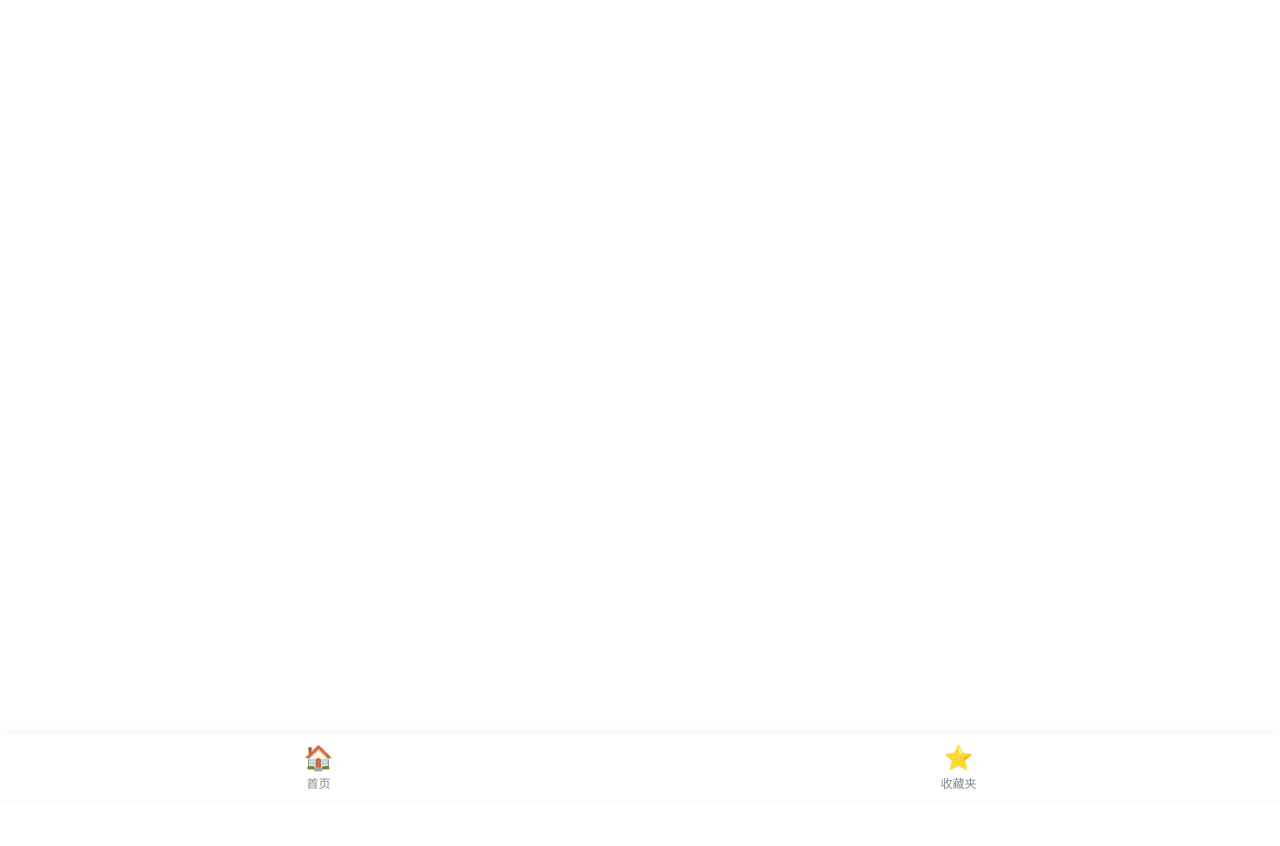
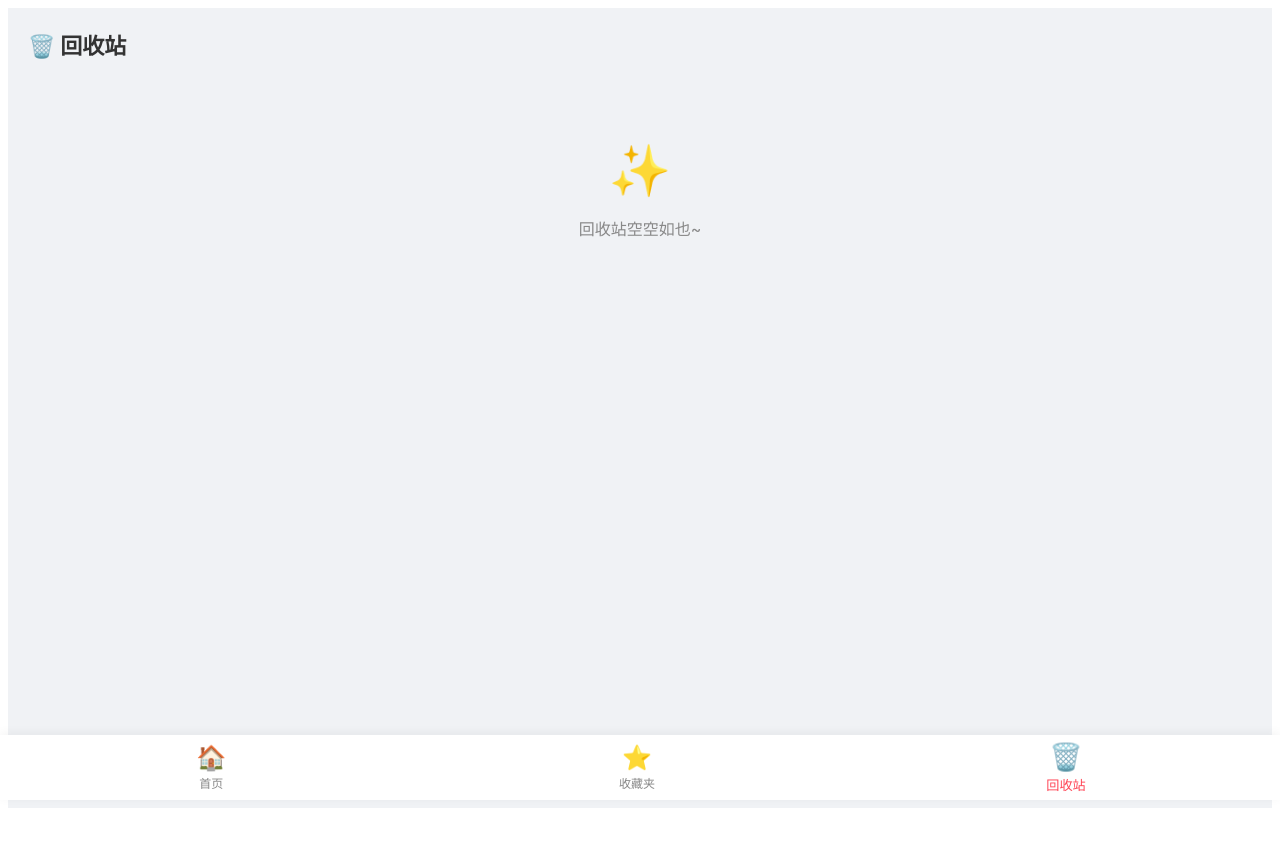
Before and after one commit to StephenMa13/meme-dict, a Vue app: page /trash in a window 1280 px wide. Before the commit this address had no page. Shown: the top 846 px of the page. Before the commit the page ends 800 px from the top, so only its background shows below. Built offline with nearby package versions, Linux system fonts and the light colour scheme.

Commit message:
恢复不感兴趣的梗

```diff
--- a/src/App.vue
+++ b/src/App.vue
@@ -11,6 +11,10 @@
     <router-link to="/favorites" class="nav-item">
       <span class="icon">⭐</span>
       <span class="text">收藏夹</span>
+    </router-link>
+    <router-link to="/trash" class="nav-item">
+      <span class="icon">🗑️</span>
+      <span class="text">回收站</span>
     </router-link>
   </nav>
 </template>
--- /dev/null
+++ b/src/pages/Trash.vue
@@ -0,0 +1,88 @@
+<script setup>
+import { computed } from 'vue'
+import { useRouter } from 'vue-router'
+import { getMemes } from '../db.js' // 引入本地数据
+import { notInterestedIds, removeNotInterested } from '../store.js' // 引入黑名单和恢复方法
+
+const router = useRouter()
+const allMemes = getMemes()
+
+// 过滤出所有被标记为“不感兴趣”的词条
+const hiddenMemes = computed(() => {
+  return allMemes.filter(meme => notInterestedIds.value.includes(meme.id))
+})
+
+const goToDetail = (id) => {
+  router.push(`/meme/${id}`)
+}
+</script>
+
+<template>
+  <div class="trash-page">
+    <h1 class="page-title">🗑️ 回收站</h1>
+
+    <div v-if="hiddenMemes.length === 0" class="empty-state">
+      <div class="empty-icon">✨</div>
+      <p>回收站空空如也~</p>
+    </div>
+
+    <div v-else class="card-grid">
+      <div class="card" v-for="meme in hiddenMemes" :key="meme.id" @click="goToDetail(meme.id)">
+        <div class="card-left">
+          <div class="meme-info">
+            <h3 class="meme-term">{{ meme.term }}</h3>
+          </div>
+        </div>
+
+        <div class="card-right">
+          <button class="action-btn restore-btn" @click.stop="removeNotInterested(meme.id)">
+            ↩️ 恢复
+          </button>
+        </div>
+      </div>
+    </div>
+  </div>
+</template>
+
+<style scoped>
+/* 完全复刻收藏夹的样式 */
+.trash-page {
+  font-family: -apple-system, BlinkMacSystemFont, "Segoe UI", Roboto, sans-serif;
+  background-color: #f0f2f5 !important;
+  min-height: 100vh;
+  padding: 20px;
+  padding-bottom: 80px;
+  box-sizing: border-box;
+}
+
+.page-title { margin-top: 0; margin-bottom: 20px; color: #333; font-size: 22px; font-weight: 800; }
+.empty-state { text-align: center; color: #888; margin-top: 80px; }
+.empty-icon { font-size: 50px; margin-bottom: 10px; }
+
+/* 核心：卡片和横向排版 */
+.card-grid { display: grid; grid-template-columns: 1fr; gap: 16px; }
+.card {
+  display: flex !important; flex-direction: row !important; justify-content: space-between !important;
+  align-items: center !important; background: #ffffff !important; border: 1px solid #e4e6eb;
+  border-radius: 12px; padding: 16px 20px; box-shadow: 0 4px 8px rgba(0,0,0,0.04); cursor: pointer;
+}
+
+.card-left { display: flex !important; flex-direction: row !important; align-items: center !important; flex: 1; overflow: hidden; }
+.card-right { display: flex !important; flex-direction: row !important; align-items: center !important; gap: 10px !important; margin-left: 10px; }
+
+.meme-info { flex: 1; display: flex; align-items: center; }
+.meme-term { font-size: 16px; font-weight: bold; margin: 0 !important; white-space: nowrap; overflow: hidden; text-overflow: ellipsis; color: #333; }
+
+/* 按钮样式对齐 */
+.action-btn {
+  border: none; padding: 6px 0; border-radius: 12px; font-size: 12px;
+  font-weight: bold; cursor: pointer; display: flex; align-items: center; justify-content: center; gap: 4px;
+  width: 85px; flex-shrink: 0; transition: all 0.2s;
+}
+
+/* 恢复按钮采用清新的青绿色调 */
+.restore-btn { background-color: #e0f7fa; color: #00838f; }
+
+@media (min-width: 768px) { .card-grid { grid-template-columns: repeat(2, 1fr); gap: 20px; } }
+@media (min-width: 1024px) { .card-grid { grid-template-columns: repeat(3, 1fr); } }
+</style>
--- a/src/router.js
+++ b/src/router.js
@@ -2,6 +2,7 @@ import { createRouter, createWebHistory } from 'vue-router'
 import Home from './pages/Home.vue'
 import Detail from './pages/Detail.vue'
 import Favorites from './pages/Favorites.vue'
+import Trash from './pages/Trash.vue'
 
 const router = createRouter({
   history: createWebHistory(),
@@ -9,7 +10,7 @@ const router = createRouter({
     { path: '/', component: Home }, // 访问根目录时，播放 Home 频道
     { path: '/meme/:id', component: Detail }, // 访问 /meme/数字 时，播放 Detail 频道
 
-
+    { path: '/trash', component: Trash },
     { path: '/favorites', component: Favorites }
   ]
 })
--- a/src/store.js
+++ b/src/store.js
@@ -28,3 +28,10 @@ export function markNotInterested(memeId) {
     notInterestedIds.value.push(memeId)
   }
 }
+
+export function removeNotInterested(memeId) {
+  const index = notInterestedIds.value.indexOf(memeId)
+  if (index !== -1) {
+    notInterestedIds.value.splice(index, 1) // 删掉它，它就会重新在首页出现了！
+  }
+}
```
